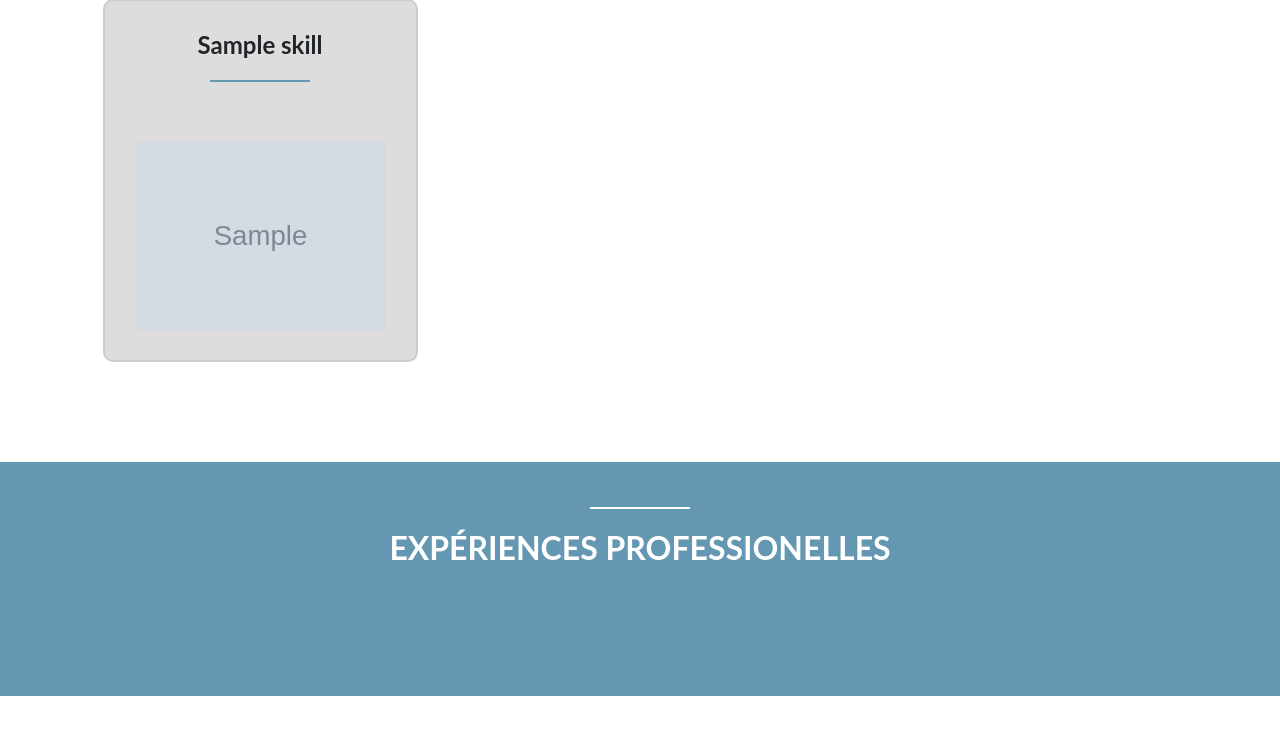
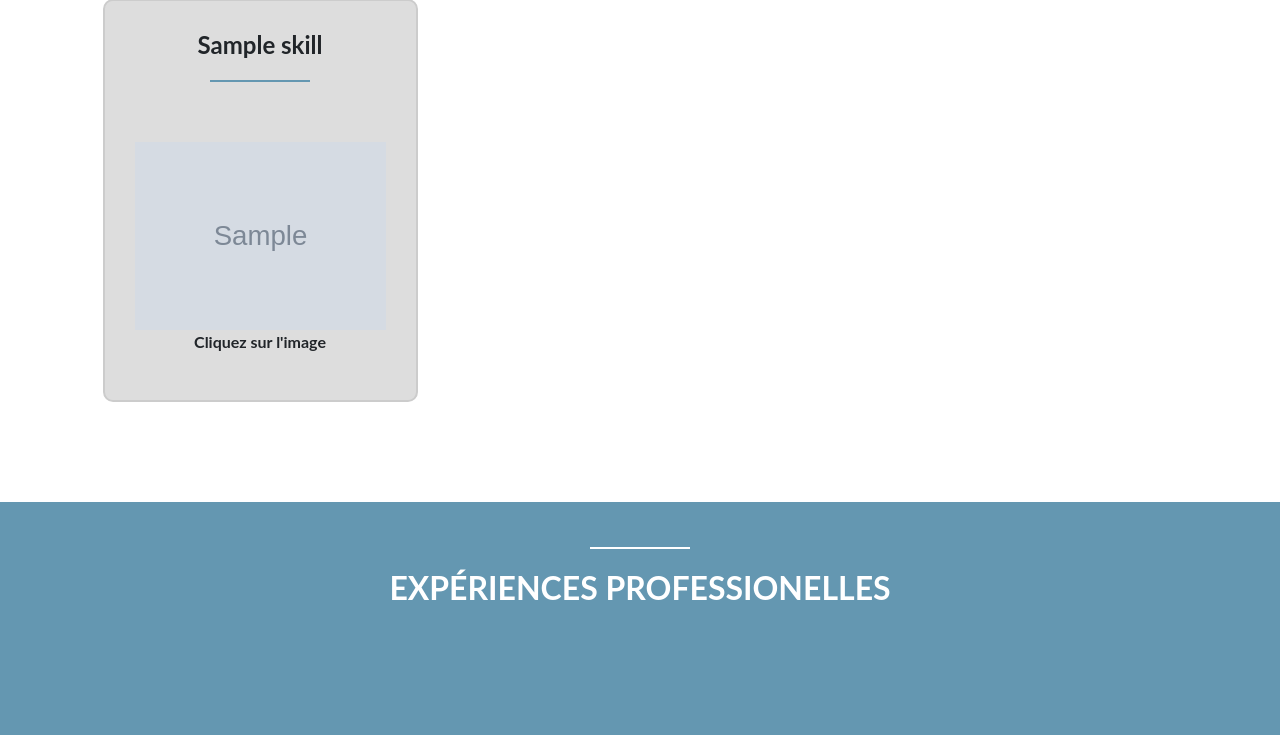
Before and after one commit to Ruldane/djangoportfolio, a Django app: page / in a window 1280 px wide. Shown: the part 829-1564 px from the top of the page. Run offline with Django 3.2, Linux system fonts and the light colour scheme; tables that the repository leaves empty hold one stand-in row (values such as "Sample post"); grey boxes marked "Sample" are stand-in pictures; data that the repository does not hold is empty; some libraries are stand-ins or nearby versions.

Commit message:
Edit templates home

```diff
--- a/jobs/templates/jobs/home.html
+++ b/jobs/templates/jobs/home.html
@@ -37,6 +37,7 @@
                             <div class="red-divider"></div>
                              <p class="show-more text-justify"> <span> {{ skill.summary | safe }} </span> </p>
                              <img  src="{{ skill.image.url }}" class="read-more">
+                             <p> Cliquez sur l'image</p>
                          </div>
                     </div>
                     {% endfor %}
```
